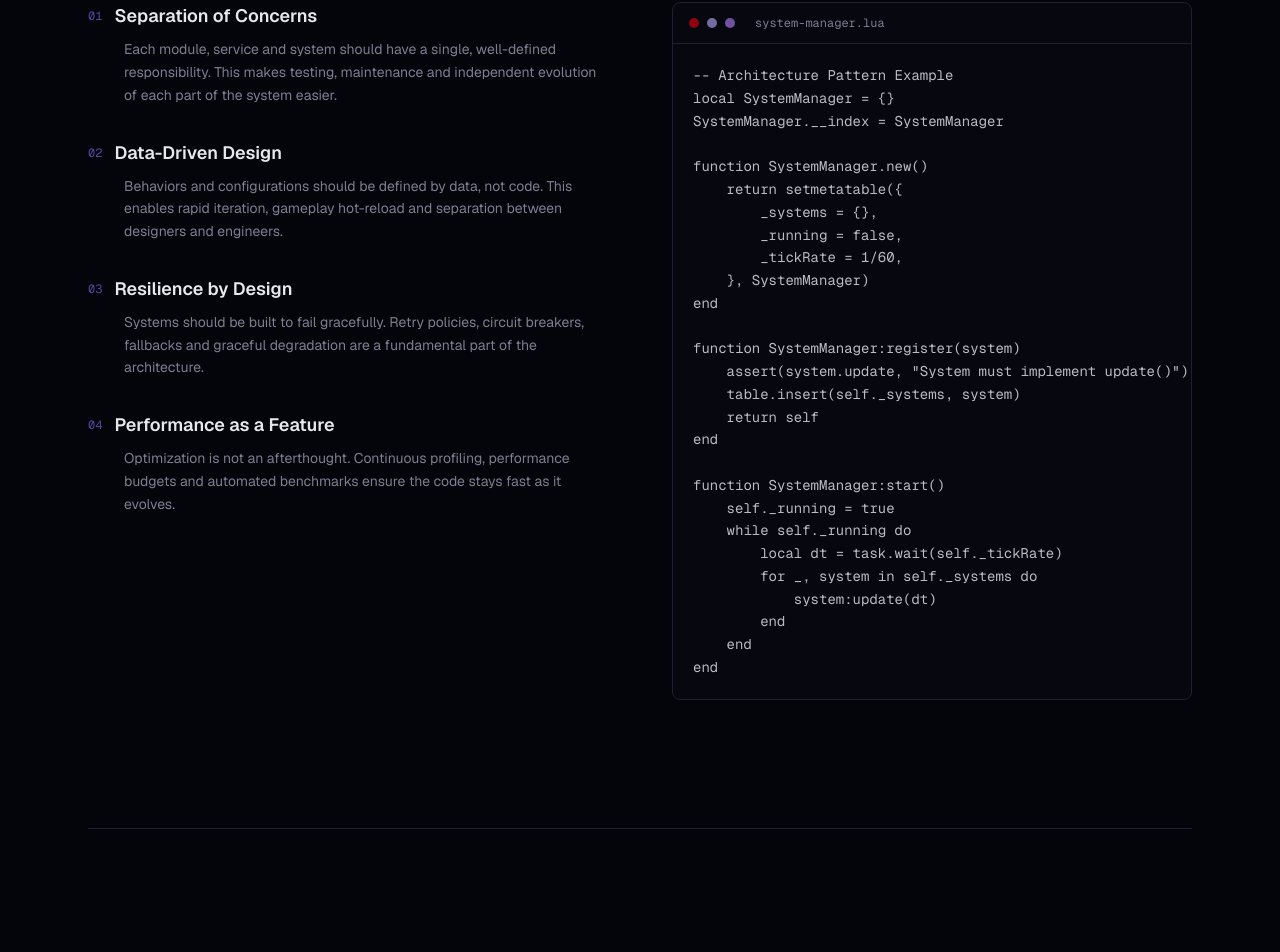
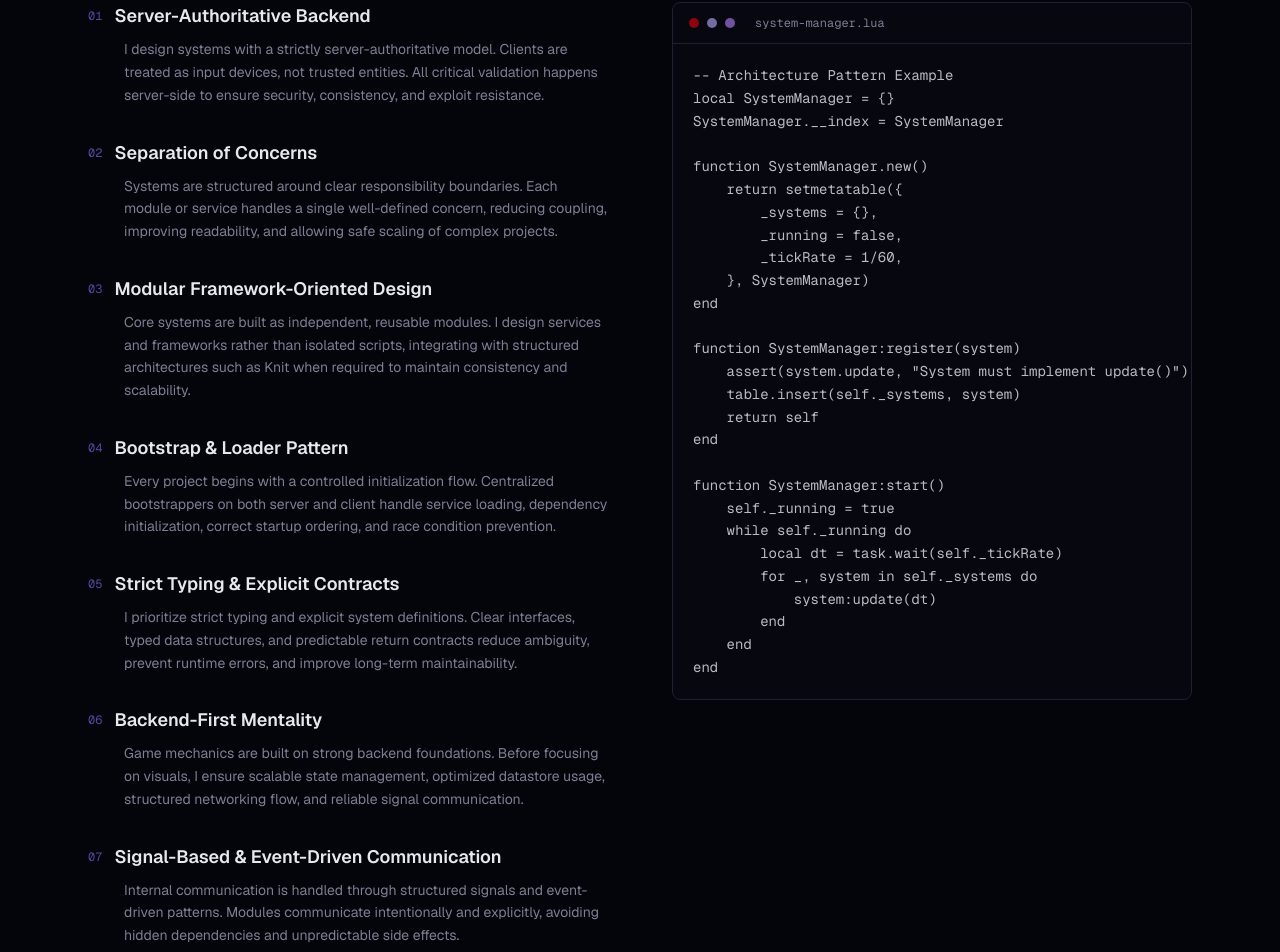
Before and after one commit to SirLael/laelportfolio, a Next.js app: page / in a window 1280 px wide. Shown: the part 4779-5731 px from the top of the page. Built offline with nearby package versions, Linux system fonts and the light colour scheme.

Commit message:
principles update - philosophy section

```diff
--- a/components/philosophy-section.tsx
+++ b/components/philosophy-section.tsx
@@ -1,27 +1,51 @@
 const principles = [
   {
     number: "01",
-    title: "Separation of Concerns",
+    title: "Server-Authoritative Backend",
     description:
-      "Each module, service and system should have a single, well-defined responsibility. This makes testing, maintenance and independent evolution of each part of the system easier.",
+      "I design systems with a strictly server-authoritative model. Clients are treated as input devices, not trusted entities. All critical validation happens server-side to ensure security, consistency, and exploit resistance.",
   },
   {
     number: "02",
-    title: "Data-Driven Design",
+    title: "Separation of Concerns",
     description:
-      "Behaviors and configurations should be defined by data, not code. This enables rapid iteration, gameplay hot-reload and separation between designers and engineers.",
+      "Systems are structured around clear responsibility boundaries. Each module or service handles a single well-defined concern, reducing coupling, improving readability, and allowing safe scaling of complex projects.",
   },
   {
     number: "03",
-    title: "Resilience by Design",
+    title: "Modular Framework-Oriented Design",
     description:
-      "Systems should be built to fail gracefully. Retry policies, circuit breakers, fallbacks and graceful degradation are a fundamental part of the architecture.",
+      "Core systems are built as independent, reusable modules. I design services and frameworks rather than isolated scripts, integrating with structured architectures such as Knit when required to maintain consistency and scalability.",
   },
   {
     number: "04",
-    title: "Performance as a Feature",
+    title: "Bootstrap & Loader Pattern",
     description:
-      "Optimization is not an afterthought. Continuous profiling, performance budgets and automated benchmarks ensure the code stays fast as it evolves.",
+      "Every project begins with a controlled initialization flow. Centralized bootstrappers on both server and client handle service loading, dependency initialization, correct startup ordering, and race condition prevention.",
+  },
+  {
+    number: "05",
+    title: "Strict Typing & Explicit Contracts",
+    description:
+      "I prioritize strict typing and explicit system definitions. Clear interfaces, typed data structures, and predictable return contracts reduce ambiguity, prevent runtime errors, and improve long-term maintainability.",
+  },
+  {
+    number: "06",
+    title: "Backend-First Mentality",
+    description:
+      "Game mechanics are built on strong backend foundations. Before focusing on visuals, I ensure scalable state management, optimized datastore usage, structured networking flow, and reliable signal communication.",
+  },
+  {
+    number: "07",
+    title: "Signal-Based & Event-Driven Communication",
+    description:
+      "Internal communication is handled through structured signals and event-driven patterns. Modules communicate intentionally and explicitly, avoiding hidden dependencies and unpredictable side effects.",
+  },
+  {
+    number: "08",
+    title: "Performance & Optimization Awareness",
+    description:
+      "Performance is considered during system design, not after deployment. I actively optimize loop efficiency, memory usage, datastore frequency, replication strategy, and network payload size to ensure scalable and responsive gameplay.",
   },
 ]
 
```
